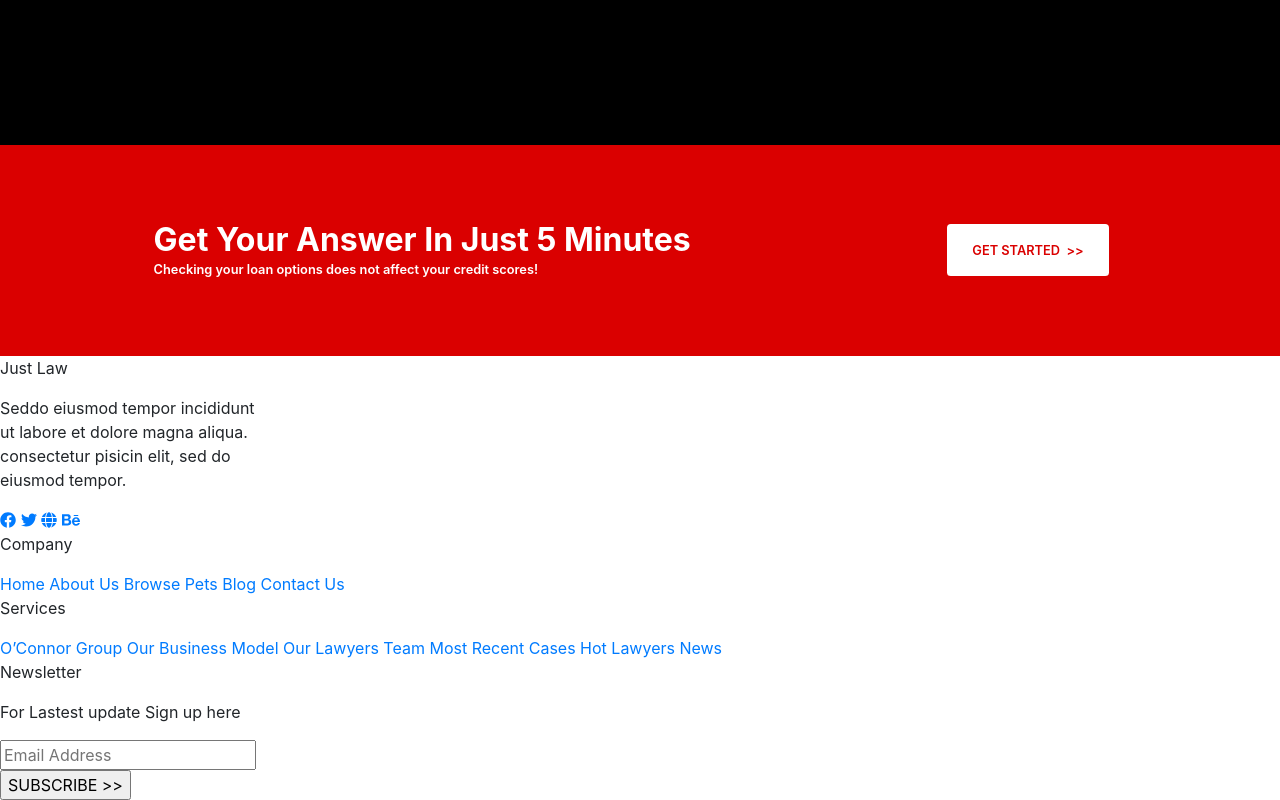
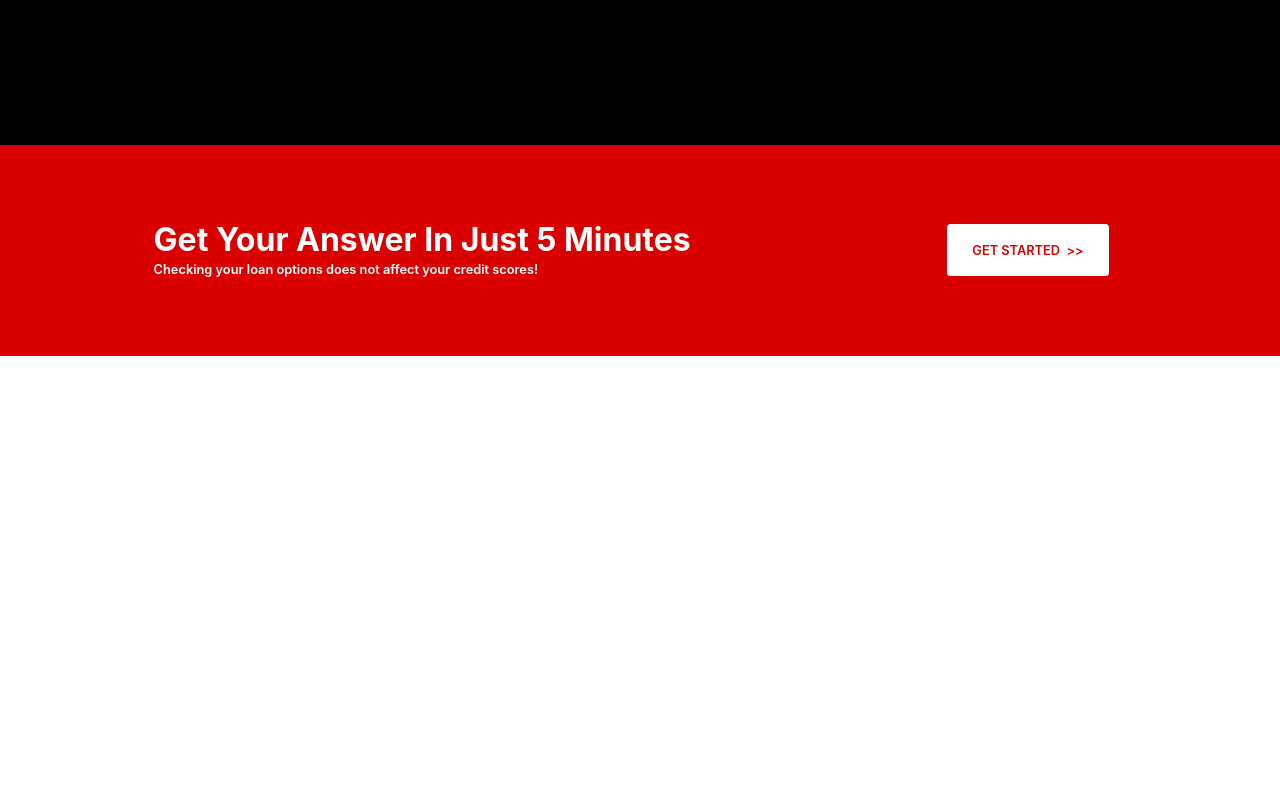
Before and after one commit to souvik202020/first-Web-development, a plain HTML site: page index.html in a window 1280 px wide. Shown: the part 4523-5323 px from the top of the page. After the commit the page ends 4879 px from the top, so only its background shows below. Drawn offline with nearby package versions, Linux system fonts and the light colour scheme.

Commit message:
change in index.html

```diff
--- a/index.html
+++ b/index.html
@@ -306,43 +306,6 @@
   </div>
 
 
-  <div id="footer">
-                <div id="companyDetails">
-                    <p id="logo">Just Law</p>
-                    <p id="moto">Seddo eiusmod tempor incididunt<br>ut labore et dolore magna aliqua.<br>consectetur pisicin elit, sed do<br>eiusmod tempor.</p>
-                    <div id="cdLinks">
-                        <a href="#"><svg class="svg-inline--fa fa-facebook fa-w-16" aria-hidden="true" focusable="false" data-prefix="fab" data-icon="facebook" role="img" xmlns="http://www.w3.org/2000/svg" viewBox="0 0 512 512" data-fa-i2svg=""><path fill="currentColor" d="M504 256C504 119 393 8 256 8S8 119 8 256c0 123.78 90.69 226.38 209.25 245V327.69h-63V256h63v-54.64c0-62.15 37-96.48 93.67-96.48 27.14 0 55.52 4.84 55.52 4.84v61h-31.28c-30.8 0-40.41 19.12-40.41 38.73V256h68.78l-11 71.69h-57.78V501C413.31 482.38 504 379.78 504 256z"></path></svg><!-- <i class="fab fa-facebook"></i> --></a>
-                        <a href="#"><svg class="svg-inline--fa fa-twitter fa-w-16" aria-hidden="true" focusable="false" data-prefix="fab" data-icon="twitter" role="img" xmlns="http://www.w3.org/2000/svg" viewBox="0 0 512 512" data-fa-i2svg=""><path fill="currentColor" d="M459.37 151.716c.325 4.548.325 9.097.325 13.645 0 138.72-105.583 298.558-298.558 298.558-59.452 0-114.68-17.219-161.137-47.106 8.447.974 16.568 1.299 25.34 1.299 49.055 0 94.213-16.568 130.274-44.832-46.132-.975-84.792-31.188-98.112-72.772 6.498.974 12.995 1.624 19.818 1.624 9.421 0 18.843-1.3 27.614-3.573-48.081-9.747-84.143-51.98-84.143-102.985v-1.299c13.969 7.797 30.214 12.67 47.431 13.319-28.264-18.843-46.781-51.005-46.781-87.391 0-19.492 5.197-37.36 14.294-52.954 51.655 63.675 129.3 105.258 216.365 109.807-1.624-7.797-2.599-15.918-2.599-24.04 0-57.828 46.782-104.934 104.934-104.934 30.213 0 57.502 12.67 76.67 33.137 23.715-4.548 46.456-13.32 66.599-25.34-7.798 24.366-24.366 44.833-46.132 57.827 21.117-2.273 41.584-8.122 60.426-16.243-14.292 20.791-32.161 39.308-52.628 54.253z"></path></svg><!-- <i class="fab fa-twitter"></i> --></a>
-                        <a href="#"><svg class="svg-inline--fa fa-globe fa-w-16" aria-hidden="true" focusable="false" data-prefix="fas" data-icon="globe" role="img" xmlns="http://www.w3.org/2000/svg" viewBox="0 0 496 512" data-fa-i2svg=""><path fill="currentColor" d="M336.5 160C322 70.7 287.8 8 248 8s-74 62.7-88.5 152h177zM152 256c0 22.2 1.2 43.5 3.3 64h185.3c2.1-20.5 3.3-41.8 3.3-64s-1.2-43.5-3.3-64H155.3c-2.1 20.5-3.3 41.8-3.3 64zm324.7-96c-28.6-67.9-86.5-120.4-158-141.6 24.4 33.8 41.2 84.7 50 141.6h108zM177.2 18.4C105.8 39.6 47.8 92.1 19.3 160h108c8.7-56.9 25.5-107.8 49.9-141.6zM487.4 192H372.7c2.1 21 3.3 42.5 3.3 64s-1.2 43-3.3 64h114.6c5.5-20.5 8.6-41.8 8.6-64s-3.1-43.5-8.5-64zM120 256c0-21.5 1.2-43 3.3-64H8.6C3.2 212.5 0 233.8 0 256s3.2 43.5 8.6 64h114.6c-2-21-3.2-42.5-3.2-64zm39.5 96c14.5 89.3 48.7 152 88.5 152s74-62.7 88.5-152h-177zm159.3 141.6c71.4-21.2 129.4-73.7 158-141.6h-108c-8.8 56.9-25.6 107.8-50 141.6zM19.3 352c28.6 67.9 86.5 120.4 158 141.6-24.4-33.8-41.2-84.7-50-141.6h-108z"></path></svg><!-- <i class="fas fa-globe"></i> --></a>
-                        <a href="#"><svg class="svg-inline--fa fa-behance fa-w-18" aria-hidden="true" focusable="false" data-prefix="fab" data-icon="behance" role="img" xmlns="http://www.w3.org/2000/svg" viewBox="0 0 576 512" data-fa-i2svg=""><path fill="currentColor" d="M232 237.2c31.8-15.2 48.4-38.2 48.4-74 0-70.6-52.6-87.8-113.3-87.8H0v354.4h171.8c64.4 0 124.9-30.9 124.9-102.9 0-44.5-21.1-77.4-64.7-89.7zM77.9 135.9H151c28.1 0 53.4 7.9 53.4 40.5 0 30.1-19.7 42.2-47.5 42.2h-79v-82.7zm83.3 233.7H77.9V272h84.9c34.3 0 56 14.3 56 50.6 0 35.8-25.9 47-57.6 47zm358.5-240.7H376V94h143.7v34.9zM576 305.2c0-75.9-44.4-139.2-124.9-139.2-78.2 0-131.3 58.8-131.3 135.8 0 79.9 50.3 134.7 131.3 134.7 61.3 0 101-27.6 120.1-86.3H509c-6.7 21.9-34.3 33.5-55.7 33.5-41.3 0-63-24.2-63-65.3h185.1c.3-4.2.6-8.7.6-13.2zM390.4 274c2.3-33.7 24.7-54.8 58.5-54.8 35.4 0 53.2 20.8 56.2 54.8H390.4z"></path></svg><!-- <i class="fab fa-behance"></i> --></a>
-                    </div>
-                </div>
-                <div class="links" id="company">
-                    <p>Company</p>
-                    <a href="#" onmouseover="shiftX(this)" onmouseout="shiftBackX(this)" style="left: 0vw;">Home</a>
-                    <a href="#" onmouseover="shiftX(this)" onmouseout="shiftBackX(this)" style="left: 0vw;">About Us</a>
-                    <a href="#" onmouseover="shiftX(this)" onmouseout="shiftBackX(this)">Browse Pets</a>
-                    <a href="#" onmouseover="shiftX(this)" onmouseout="shiftBackX(this)">Blog</a>
-                    <a href="#" onmouseover="shiftX(this)" onmouseout="shiftBackX(this)" style="left: 0vw;">Contact Us</a>
-                </div>
-                <div class="links" id="services">
-                    <p>Services</p>
-                    <a href="#" onmouseover="shiftX(this)" onmouseout="shiftBackX(this)" style="left: 0vw;">O’Connor Group</a>
-                    <a href="#" onmouseover="shiftX(this)" onmouseout="shiftBackX(this)">Our Business Model</a>
-                    <a href="#" onmouseover="shiftX(this)" onmouseout="shiftBackX(this)">Our Lawyers Team</a>
-                    <a href="#" onmouseover="shiftX(this)" onmouseout="shiftBackX(this)">Most Recent Cases</a>
-                    <a href="#" onmouseover="shiftX(this)" onmouseout="shiftBackX(this)">Hot Lawyers News</a>
-                </div>
-                <div id="newsletter">
-                    <p id="nlHeading">Newsletter</p>
-                    <p id="nlMessage">For Lastest update Sign up here</p>
-                    <form method="get">
-                        <input type="email" name="email" id="getEmail" placeholder="Email Address">
-                        <br>
-                        <input type="submit" id="subscribe" value="SUBSCRIBE >>">
-                    </form>
-                </div>
-            </div>
 
 
 
```
